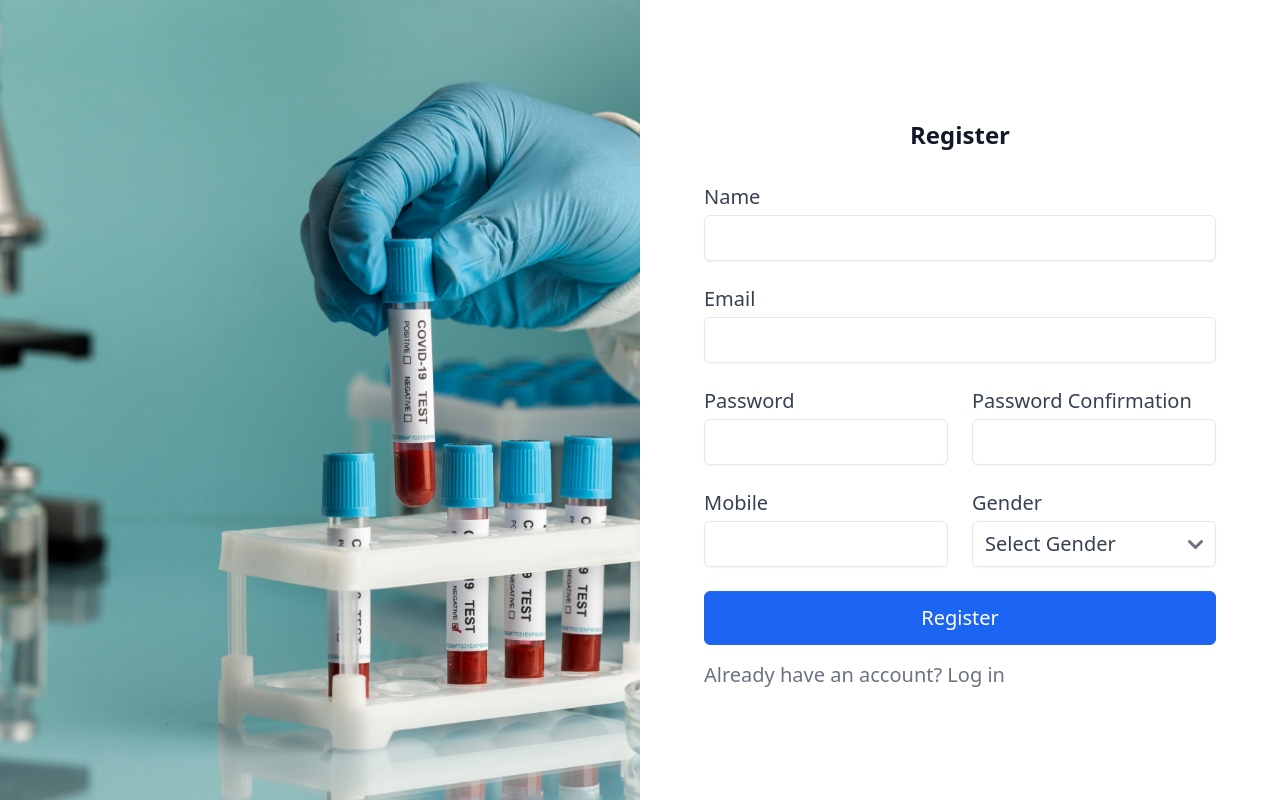
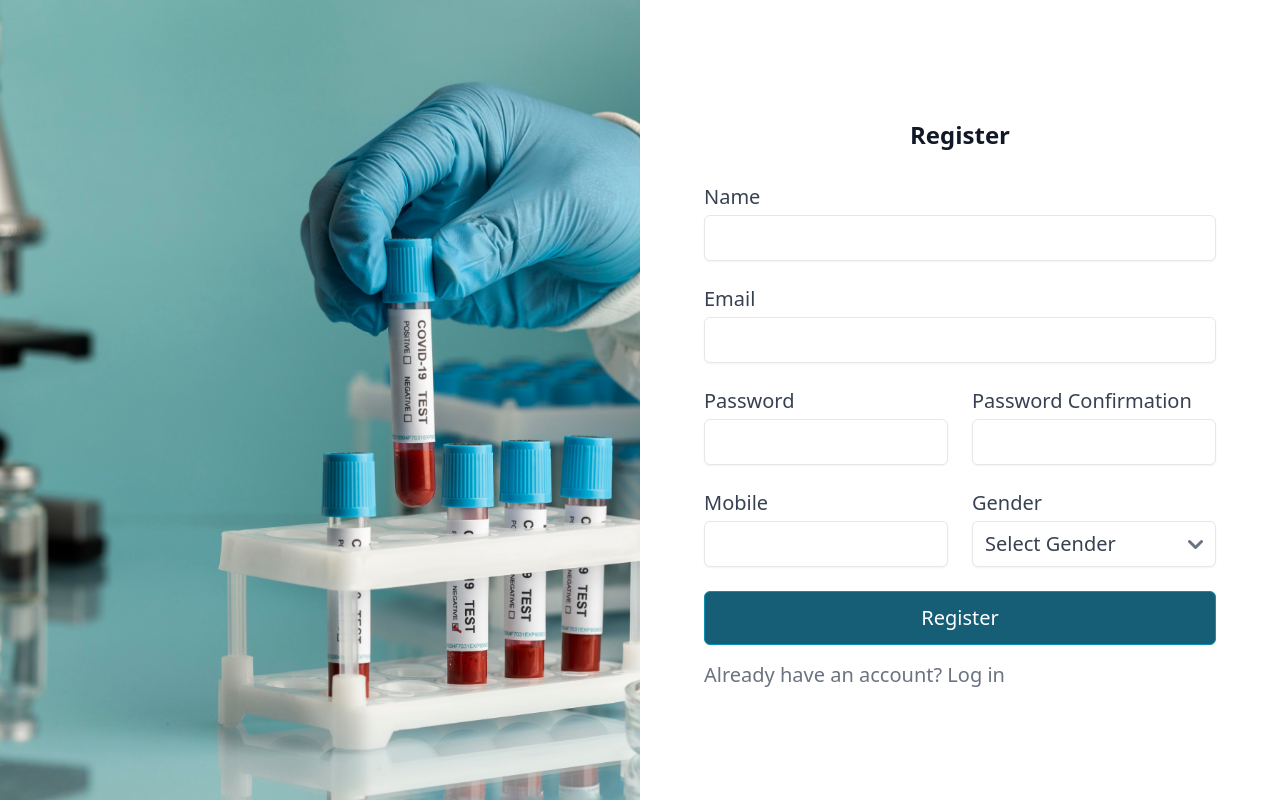
Before and after one commit to harshalpatil0003/patho, a React (Vite) app in the folder client/: page /UserRegister in a window 1280 px wide. Built offline with nearby package versions, Linux system fonts and the light colour scheme.

Commit message:
changed color of signin and signup button

```diff
--- a/client/src/views/Login.jsx
+++ b/client/src/views/Login.jsx
@@ -89,7 +89,7 @@ export default function UserLogin() {
                                 <div className="col-span-6 sm:flex sm:items-center sm:gap-4">
                                     <button
                                         type="submit" // Change to type submit
-                                        className="w-[100%] inline-block shrink-0 rounded-md border border-blue-600 bg-blue-600 px-12 py-3 text-xl font-medium text-white transition hover:bg-transparent hover:text-blue-600 focus:outline-none focus:ring active:text-blue-500 md:w-[400px]">
+                                        className="w-[100%] inline-block shrink-0 rounded-md border border-cyan-600 bg-cyan-800 px-12 py-3 text-xl font-medium text-white transition hover:bg-transparent hover:text-cyan-600 focus:outline-none focus:ring active:text-cyan-500 md:w-[400px]">
                                         Login
                                     </button>
                                 </div>
--- a/client/src/views/register.jsx
+++ b/client/src/views/register.jsx
@@ -179,7 +179,7 @@ function UserRegister() {
                                 <div className="col-span-6 sm:flex sm:items-center sm:gap-4">
                                     <button
                                         type="submit"
-                                        className="w-[100%] inline-block shrink-0 rounded-md border border-blue-600 bg-blue-600 px-12 py-3 text-xl font-medium text-white transition hover:bg-transparent hover:text-blue-600 focus:outline-none focus:ring active:text-blue-500"
+                                        className="w-[100%] inline-block shrink-0 rounded-md border border-cyan-600 bg-cyan-800 px-12 py-3 text-xl font-medium text-white transition hover:bg-transparent hover:text-cyan-600 focus:outline-none focus:ring active:text-cyan-800"
                                     >
                                         Register
                                     </button>
```
